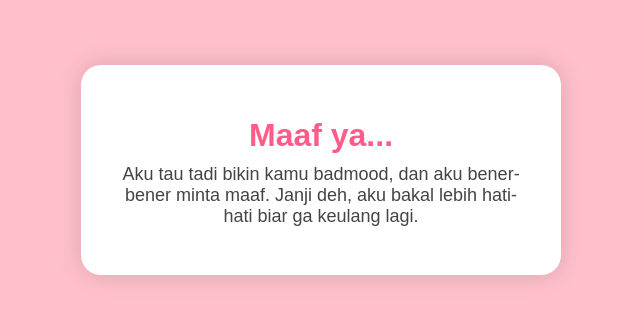
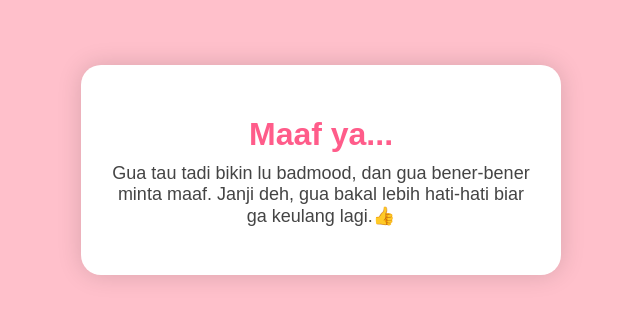
Before and after one commit to reksaaa666/113697, a plain HTML site: page index.html in a window 1280 px wide. Shown: the part 230-548 px from the top of the page, without its empty margins (319-959 px from the left). Drawn offline with Linux system fonts and the light colour scheme.

Commit message:
Update index.html

```diff
--- a/index.html
+++ b/index.html
@@ -73,7 +73,7 @@
 
 <div class="card">
     <h1>Maaf ya...</h1>
-    <p>Aku tau tadi bikin kamu badmood, dan aku bener-bener minta maaf. Janji deh, aku bakal lebih hati-hati biar ga keulang lagi.</p>
+    <p>Gua tau tadi bikin lu badmood, dan gua bener-bener minta maaf. Janji deh, gua bakal lebih hati-hati biar ga keulang lagi.👍</p>
 </div>
 
 <!-- Floating hearts generator -->
```
